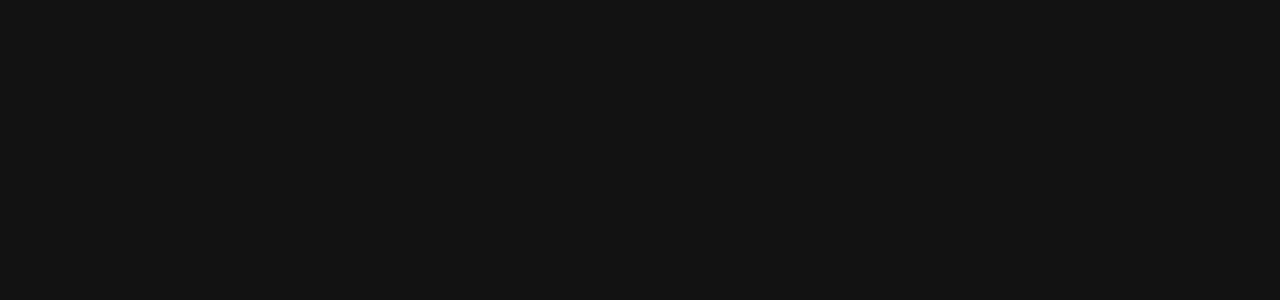
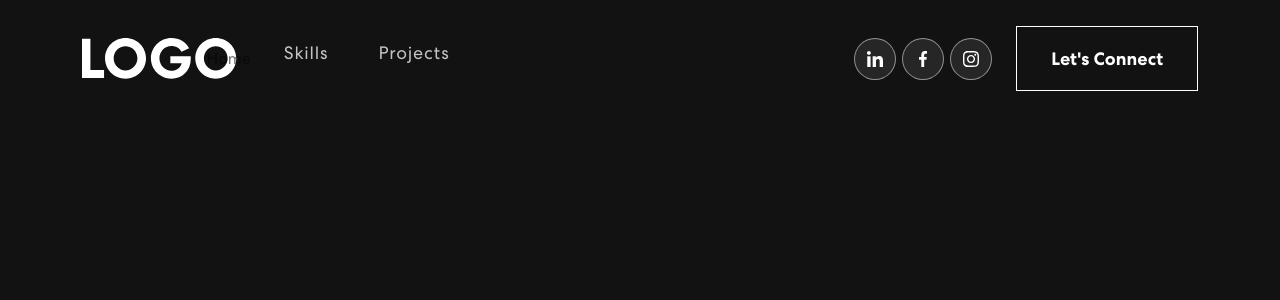
Before and after one commit to adiupd123/aditya-portfolio-website, a React (Create React App) app: page / in a window 1280 px wide. Shown: the top 300 px of the page. Built offline with nearby package versions, Linux system fonts and the light colour scheme.

Commit message:
Fixed NavBar

```diff
--- a/src/App.css
+++ b/src/App.css
@@ -1,4 +1,4 @@
-/*Custom Fonts*/
+/************ Custom Font ************/
 @font-face {
   font-family: Centra;
   src: url('./assets/font/CentraNo2-Bold.ttf');
@@ -14,7 +14,7 @@
   src: url('./assets/font/CentraNo2-Book.ttf');
   font-weight: 400;
 }
-/* Default CSS*/
+/************ Default Css ************/
 * {
   margin: 0;
   padding: 0;
@@ -41,13 +41,14 @@
   line-height: normal;
 }
 
+/************ Navbar Css ************/
 nav.navbar {
   padding: 18px 0;
   position: fixed;
   width: 100%;
   top: 0;
   z-index: 9999;
-  transition: 0.32 ease-in-out;
+  transition:  0.32s ease-in-out;
 }
 nav.navbar.scrolled {
   padding: 0px 0;
@@ -68,11 +69,11 @@
 nav.navbar .navbar-nav a.nav-link.navbar-link.active {
     opacity: 1;
 }
-span.navbar-text{
+span.navbar-text {
     display: flex;
-  align-items:center;
+    align-items: center;
 }
-.social-icon{
+.social-icon {
     display: inline-block;
     margin-left: 14px;
 }
@@ -86,7 +87,7 @@
     align-items: center;
     justify-content: center;
     line-height: 1;
-  border: 1px solid rgbx(255, 255, 255, 0.5);
+    border: 1px solid rgba(255, 255, 255, 0.5);
 }
 
 .social-icon a::before {
@@ -94,7 +95,7 @@
     width: 42px;
     height: 42px;
     position: absolute;
-    background-color: #fff;
+    background-color: #ffffff;
     border-radius: 50%;
     transform: scale(0);
 	transition: 0.3s ease-in-out;
@@ -105,11 +106,91 @@
 .social-icon a img {
 	width: 40%;
 	z-index: 1;
-  transition:  0.3s ease-in-out;
+	transition: 0.3s ease-in-out;
 }
-/* .social-icon a:hover img {
-  filter: brightness(0) saturate(100%) invert(0%) sepia(7%) saturate(98%) hue-rotate(346deg)
-} */
+.social-icon a:hover img {
+	filter: brightness(0) saturate(100%) invert(0%) sepia(7%) saturate(98%) hue-rotate(346deg) brightness(95%) contrast(86%);
+}
+.navbar-text button {
+  font-weight: 700;
+  color: #fff;
+  border: 1px solid #fff;
+  padding: 18px 34px;
+  font-size: 18px;
+  margin-left: 18px;
+	position: relative;
+	background-color: transparent;
+	transition: 0.3s ease-in-out;
+}
+.navbar-text button span {
+  z-index: 1;
+}
+.navbar-text button::before {
+  content: "";
+  width: 0%;
+  height: 100%;
+  position: absolute;
+  background-color: #fff;
+  left: 0;
+  top: 0;
+  z-index: -1;
+  transition: 0.3s ease-in-out;
+}
+.navbar-text button:hover {
+  color: #121212;
+}
+.navbar-text button:hover::before {
+	content: "";
+	width: 100%;
+	height: 100%;
+	position: absolute;
+}
+nav.navbar .navbar-toggler:active,
+nav.navbar .navbar-toggler:focus {
+	outline: none;
+    box-shadow: none;
+}
+nav.navbar .navbar-toggler-icon {
+  width: 24px;
+  height: 17px;
+  background-image: none;
+  position: relative;
+  border-bottom: 2px solid #fff;
+  transition: all 300ms linear;
+  top: -2px;
+}
+nav.navbar .navbar-toggler-icon:focus {
+	border-bottom: 2px solid #fff;
+}
+nav.navbar .navbar-toggler-icon:after,
+nav.navbar .navbar-toggler-icon:before {
+	width: 24px;
+	position: absolute;
+	height: 2px;
+	background-color: #fff;
+	top: 0;
+	left: 0;
+	content: '';
+	z-index: 2;
+	transition: all 300ms linear;
+}
+nav.navbar .navbar-toggler-icon:after {
+	top: 8px;
+}
+nav.navbar .navbar-toggler[aria-expanded="true"] .navbar-toggler-icon:after {
+	transform: rotate(45deg);
+	background-color: #fff;
+	height: 2px;
+}
+nav.navbar .navbar-toggler[aria-expanded="true"] .navbar-toggler-icon:before {
+	transform: translateY(8px) rotate(-45deg);
+	background-color: #fff;
+	height: 2px;
+}
+nav.navbar .navbar-toggler[aria-expanded="true"] .navbar-toggler-icon {
+	border-color: transparent;
+}
+
 .App {
   text-align: center;
 }
--- a/src/App.js
+++ b/src/App.js
@@ -1,10 +1,11 @@
 import logo from './logo.svg';
 import './App.css';
-
+import { NavBar } from './components/NavBar';
+import 'bootstrap/dist/css/bootstrap.min.css';
 function App() {
   return (
     <div className="App">
-
+      <NavBar />
     </div>
   );
 }
--- a/src/components/NavBar.js
+++ b/src/components/NavBar.js
@@ -1,5 +1,5 @@
-import { useState } from "react";
-import {NavBar, Container, Nav} from "react-bootstrap";
+import { useState, useEffect } from "react";
+import {Navbar, Container, Nav} from "react-bootstrap";
 import logo from '../assets/img/logo.svg';
 import navIcon1 from '../assets/img/nav-icon1.svg';
 import navIcon2 from '../assets/img/nav-icon2.svg';
```
Lines whose indentation alone changed are shown as unchanged.
